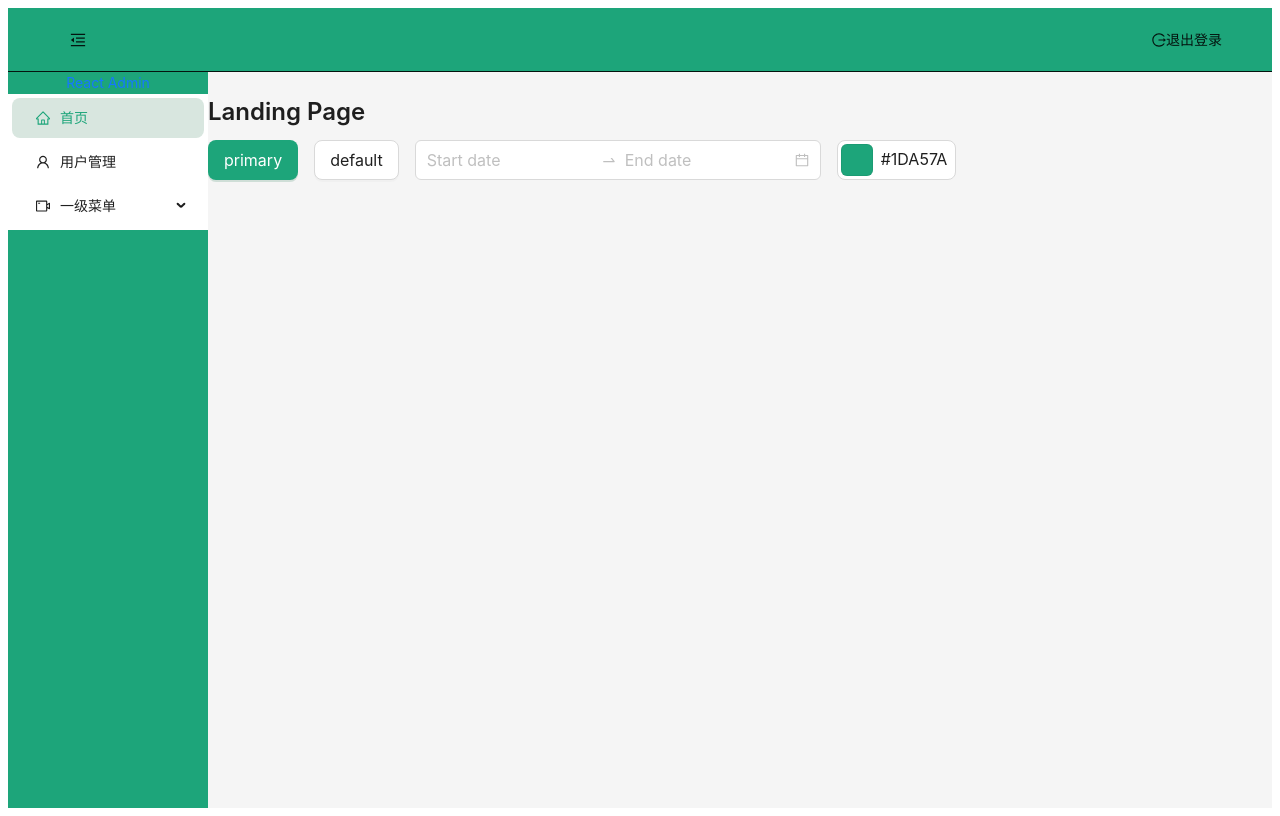
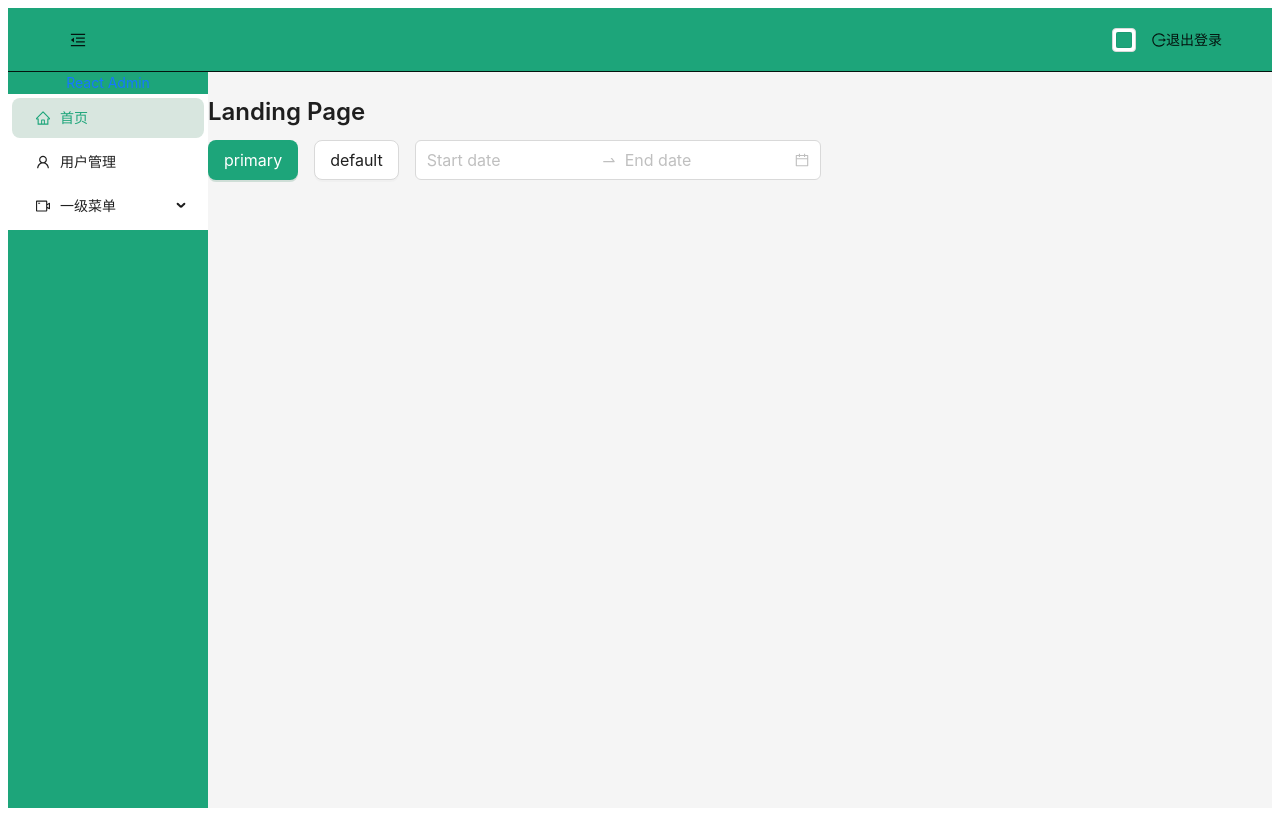
Before and after one commit to Sebastianyang666/reactAIChat, a React (Vite) app: page /landing in a window 1280 px wide. Built offline with nearby package versions, Linux system fonts and the light colour scheme.

Commit message:
换肤功能位置转移

```diff
--- a/src/layouts/index.jsx
+++ b/src/layouts/index.jsx
@@ -1,5 +1,5 @@
 import { LogoutOutlined, MenuFoldOutlined, MenuUnfoldOutlined } from "@ant-design/icons";
-import { Button, Flex, Layout } from "antd";
+import { Button, ColorPicker, Flex, Layout } from "antd";
 import { useNavigate } from "react-router-dom";
 
 import { useSettingsStore } from "@/store/settings";
@@ -13,6 +13,7 @@ export default function MainLayout() {
   const collapsed = useSettingsStore((state) => state.collapsed);
   const setCollapsed = useSettingsStore((state) => state.setCollapsed);
   const colorPrimary = useSettingsStore((state) => state.colorPrimary);
+  const setColorPrimary = useSettingsStore((state) => state.setColorPrimary);
 
   return (
     <Layout className="min-h-screen">
@@ -27,8 +28,16 @@ export default function MainLayout() {
           onClick={() => setCollapsed(!collapsed)}
           className="text-white hover:text-white"
         />
-        <Flex gap={16}>
-          {/* <ThemeSwitch /> */}
+        <Flex gap={16} align="center">
+          <ColorPicker
+            value={colorPrimary}
+            showText={false}
+            size="small"
+            onChange={(color) => {
+              setColorPrimary(color.toHex());
+            }}
+            className="cursor-pointer"
+          />
           <div
             className="flex items-center justify-center gap-1 cursor-pointer text-white"
             onClick={() => {
--- a/src/pages/landing/index.jsx
+++ b/src/pages/landing/index.jsx
@@ -1,13 +1,8 @@
-import { Button, ColorPicker, DatePicker, Flex, Typography } from "antd";
-
-import { useSettingsStore } from "@/store/settings";
+import { Button, DatePicker, Flex, Typography } from "antd";
 
 const { RangePicker } = DatePicker;
 
 export default function LandingPage() {
-  const colorPrimary = useSettingsStore((state) => state.colorPrimary);
-  const setColorPrimary = useSettingsStore((state) => state.setColorPrimary);
-
   return (
     <div>
       <Typography.Title level={3}>Landing Page</Typography.Title>
@@ -15,13 +10,6 @@ export default function LandingPage() {
         <Button type="primary">primary</Button>
         <Button>default</Button>
         <RangePicker />
-        <ColorPicker
-          showText
-          value={colorPrimary}
-          onChange={(color) => {
-            setColorPrimary(color.toHex());
-          }}
-        />
       </Flex>
     </div>
   );
```
